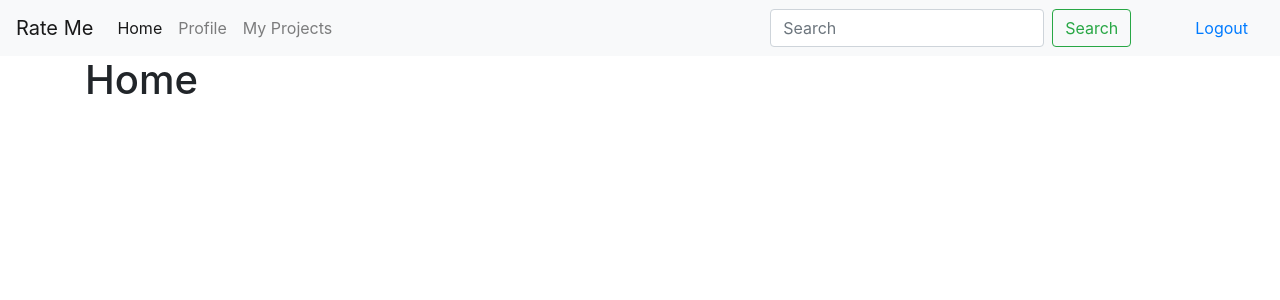
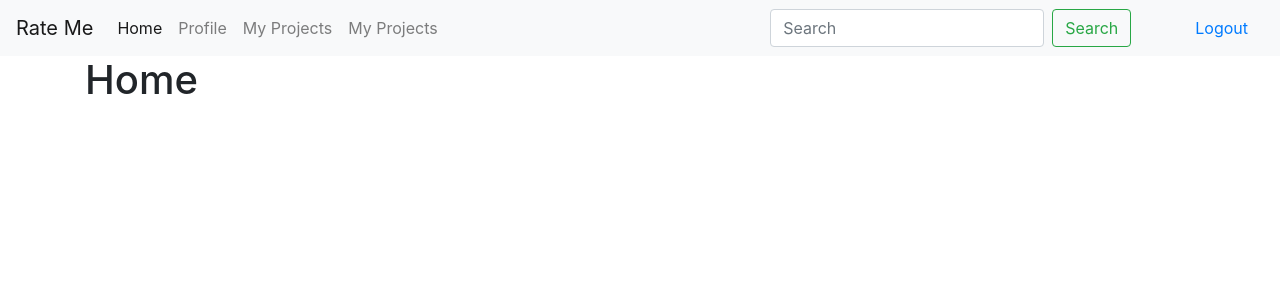
Before and after one commit to MugachaGichamba/rator, a Django app: page / in a window 1280 px wide. Shown: the top 300 px of the page. Run offline with Django 3.2, Linux system fonts and the light colour scheme; a user stored in the database is signed in; some libraries are stand-ins or nearby versions.

Commit message:
added new project route to navbar

```diff
--- a/templates/rateme/base.html
+++ b/templates/rateme/base.html
@@ -29,6 +29,7 @@
             {% if user.is_authenticated %}
                 <a class="nav-link" href="{% url 'profile' %}">Profile</a>
                 <a class="nav-link" href="#">My Projects</a>
+                <a class="nav-link" href="{% url 'new_project' %}">My Projects</a>
             {% endif %}
         </ul>
 
```
